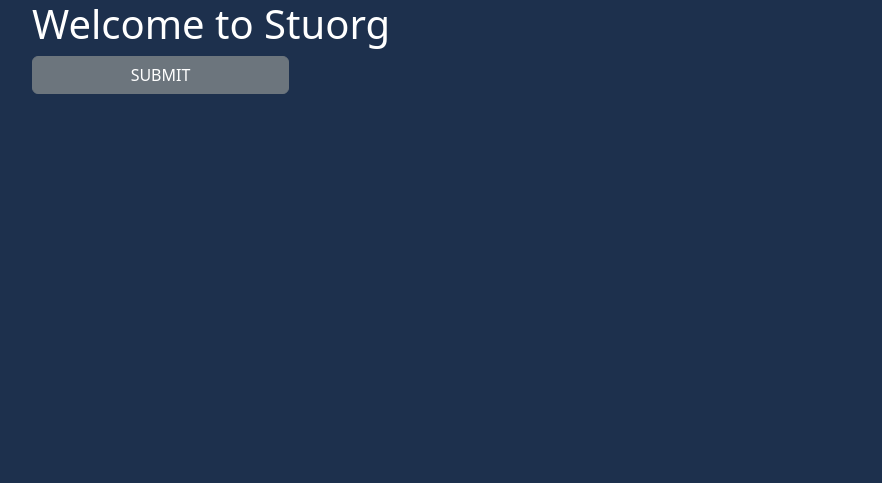
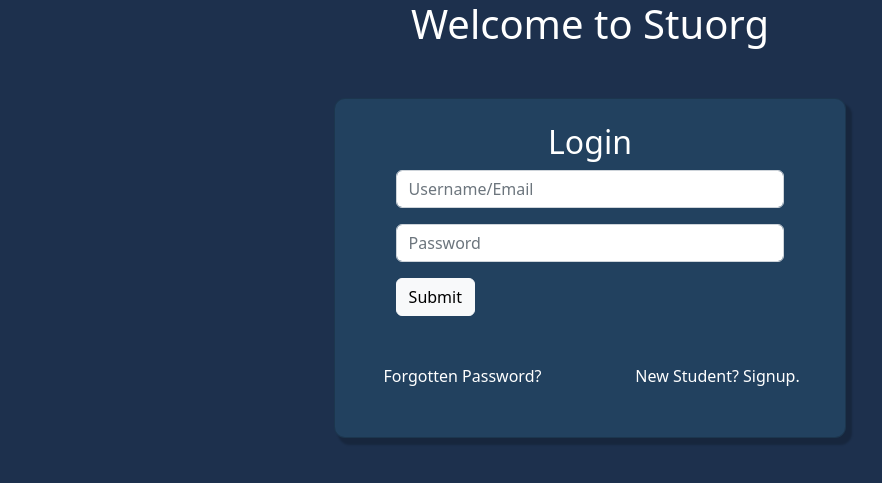
Before and after one commit to IAMLED/iamled.github.io, a PHP site: page / in a window 1280 px wide. Shown: the top 483 px of the page, without its empty margins (50-932 px from the left). Run offline with PHP 8.4, Linux system fonts and the light colour scheme.

Commit message:
designed the index page and added font awesome

```diff
--- a/assets/css/custom.css
+++ b/assets/css/custom.css
@@ -4,3 +4,56 @@ html, body
     background-color: #1d304d;
     color: white;
 }
+
+.container
+{
+    text-align: center;
+    justify-content: center;
+}
+
+.content
+{
+    position: relative;
+    box-shadow: 5px 6px 2px 1px rgba(0, 0, 0, 0.2);
+    margin-top: 50px;
+    border-radius: 11px;
+
+}
+
+.login_form
+{
+    margin-right: 10%;
+    display: block;
+    margin-left: 10%;
+    justify-content: center;
+    align-items: center;
+    align-content: center;
+}
+
+.login_options
+{
+    position: relative;
+    justify-content: center;
+    margin-top: 10%;
+    margin-bottom: 10%;
+    text-align: center;
+    justify-content: center;
+}
+
+#login_label
+{
+    margin-top: 5%;
+    text-align: center;
+}
+
+#goto_signup
+{
+    padding: auto;
+
+}
+
+.subm
+{
+    border-radius: 11px;
+    box-shadow: 5px 6px 2px 1px rgba(0, 0, 0, 0.2);
+}
--- a/index.php
+++ b/index.php
@@ -7,24 +7,49 @@
         <title>STUORG</title>
 
         <!-- CSS only -->
-    <link href="https://cdn.jsdelivr.net/npm/bootstrap@5.2.0-beta1/dist/css/bootstrap.min.css" rel="stylesheet" integrity="sha384-0evHe/X+R7YkIZDRvuzKMRqM+OrBnVFBL6DOitfPri4tjfHxaWutUpFmBp4vmVor">
+        <link rel="stylesheet" href="assets\css\bootstrap.min.css">
         <link rel="stylesheet" href="assets/css/custom.css">
     </head>
     <body>
         <div class="container">
-        <div class="content">
             <h1>Welcome to Stuorg</h1>
+        </div>
+        <div class="container-sm content card " style="width: 32rem; background-color: #22415f">
+
+            <h2 id="login_label">Login</h2>
+
             <div class="login_form">
-                <form action="" class="form-group">
-                    <input type="submet" value="SUBMIT" class="btn btn-secondary">
+                <form>
+                    <div class="mb-3">
+                        <input type="email" class="form-control" id="login_email" aria-describedby="emailHelp" placeholder="Username/Email">
+                    </div>
+                    <div class="mb-3">
+                        <input type="password" class="form-control" id="login_password" placeholder="Password">
+                    </div>
+                    <button type="submit" class="btn btn-light ">Submit</button>
                 </form>
+
+            </div>
+
+            <div class="login_options">
+                    <div class="row ">
+                        <div class="col align-items-start">
+                            Forgotten Password?
+                        </div>
+                        <div class="col align-items-end">
+                            New Student? Signup.
+                        </div>
                     </div>
             </div>
 
+
+
         </div>
+
+
 
             <!-- JavaScript Bundle with Popper -->
         <script src="assets\js\jquery-3.6.0.js"></script>
-    <script src="https://cdn.jsdelivr.net/npm/bootstrap@5.2.0-beta1/dist/js/bootstrap.bundle.min.js" integrity="sha384-pprn3073KE6tl6bjs2QrFaJGz5/SUsLqktiwsUTF55Jfv3qYSDhgCecCxMW52nD2"></script>
+        <script src="assets\js\bootstrap.bundle.min.js"></script>
     </body>
 </html>
```
Lines whose indentation alone changed are shown as unchanged.
